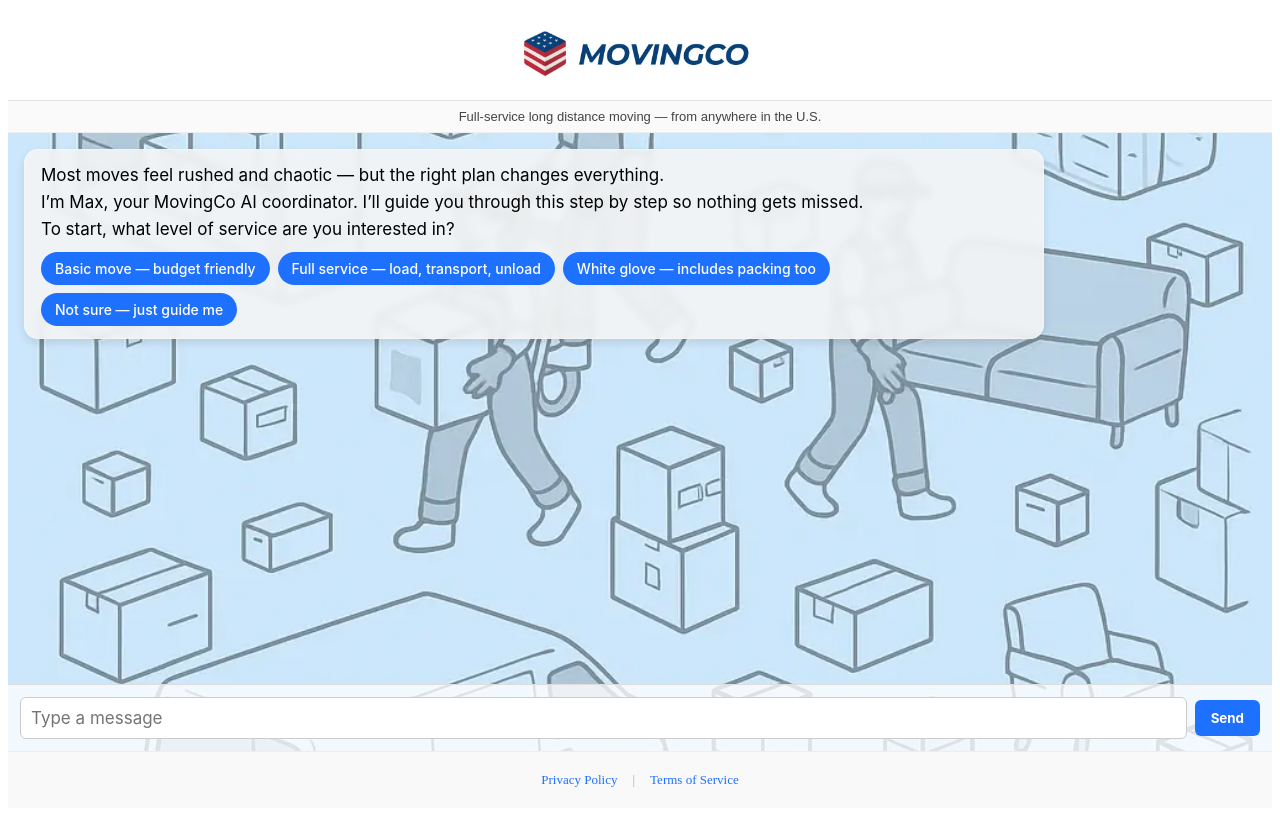
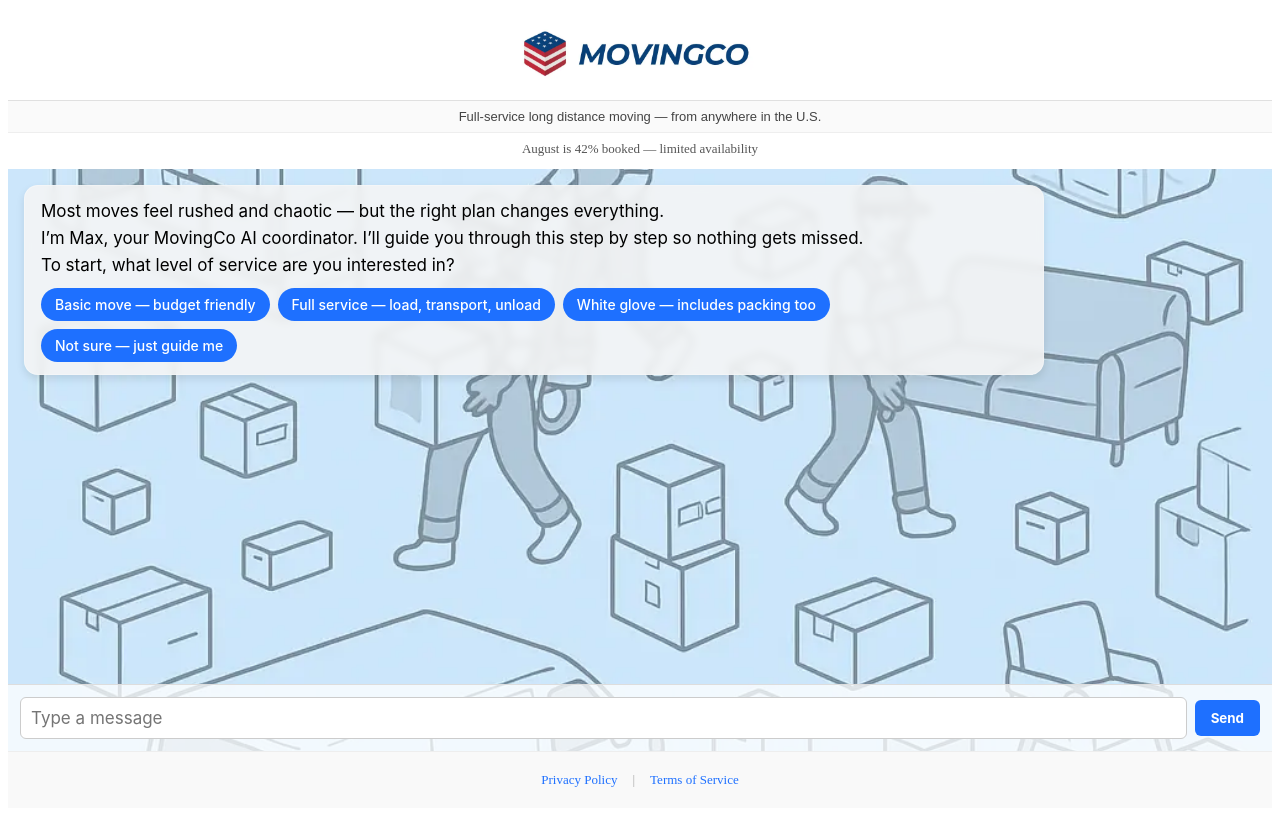
Before and after one commit to Trent2000Steel/V2, a Next.js app: page / in a window 1280 px wide. Built offline with nearby package versions, Linux system fonts and the light colour scheme.

Commit message:
Update index.js

```diff
--- a/pages/index.js
+++ b/pages/index.js
@@ -2,6 +2,7 @@ import Head from 'next/head';
 import Header from '../components/Header';
 import ChatUI from '../components/ChatUI';
 import Footer from '../components/Footer';
+import LiveTrustStatus from '../components/LiveTrustStatus'; // ✅ NEW IMPORT
 
 export default function Home() {
   return (
@@ -9,21 +10,13 @@ export default function Home() {
       <Head>
         <title>MovingCo — Moving You Can Trust</title>
         <meta name="description" content="Flat Rate Pricing. No Money Down. Real Human Help." />
-
-        {/* ✅ Fixed viewport meta tag for accessibility */}
         <meta name="viewport" content="width=device-width, initial-scale=1" />
-
-        {/* ✅ Favicon */}
         <link rel="icon" type="image/png" href="/Favicon.png" />
-
-        {/* ✅ Open Graph for link preview */}
         <meta property="og:title" content="MovingCo — Moving You Can Trust" />
         <meta property="og:description" content="Flat-rate long-distance moves with real people watching your stuff. Seriously." />
         <meta property="og:image" content="https://trustmovingco.com/Og-image.png" />
         <meta property="og:url" content="https://trustmovingco.com" />
         <meta property="og:type" content="website" />
-
-        {/* ✅ Twitter card */}
         <meta name="twitter:card" content="summary_large_image" />
         <meta name="twitter:title" content="MovingCo — Moving You Can Trust" />
         <meta name="twitter:description" content="We handle your move with care, protection, and a single point of contact." />
@@ -74,9 +67,16 @@ export default function Home() {
 
       <div style={styles.page}>
         <Header />
+
+        {/* ✅ NEW TRUST STATUS COMPONENT */}
+        <div style={styles.trustStatusWrapper}>
+          <LiveTrustStatus />
+        </div>
+
         <div style={styles.chatContainer}>
           <ChatUI />
         </div>
+
         <Footer />
       </div>
     </>
@@ -91,6 +91,14 @@ const styles = {
     backgroundColor: '#fff',
     overflow: 'hidden',
   },
+  trustStatusWrapper: {
+    textAlign: 'center',
+    paddingTop: '8px',
+    paddingBottom: '4px',
+    fontSize: '13px',
+    color: '#555',
+    minHeight: '20px'
+  },
   chatContainer: {
     flexGrow: 1,
     display: 'flex',
```
